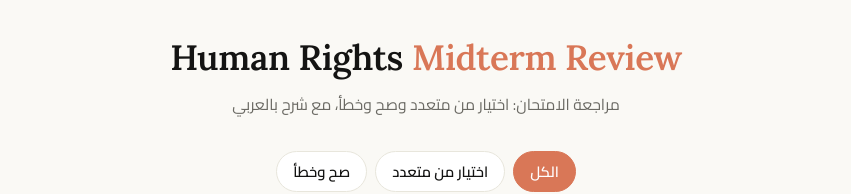
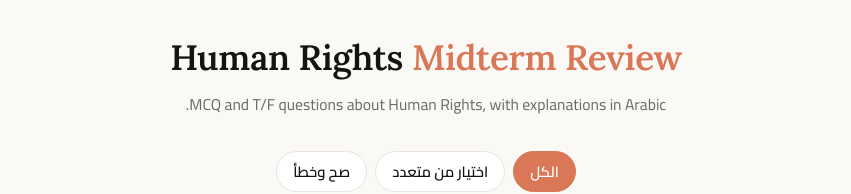
Before and after one commit to abdullah-elkheshen/Human-Rights, a plain HTML site: page index.html in a window 1280 px wide. Shown: the top 194 px of the page, without its empty margins (214-1065 px from the left). Drawn offline with Linux system fonts and the light colour scheme.

Commit message:
Update subtitle to English with Arabic explanation

```diff
--- a/index.html
+++ b/index.html
@@ -346,7 +346,7 @@
   <div class="wrap">
     <header>
       <h1>Human Rights <span>Midterm Review</span></h1>
-      <p class="sub">مراجعة الامتحان: اختيار من متعدد وصح وخطأ، مع شرح بالعربي</p>
+      <p class="sub">MCQ and T/F questions about Human Rights, with explanations in Arabic.</p>
     </header>
     <div class="bar">
       <div class="tabs" id="tabs"></div>
```
